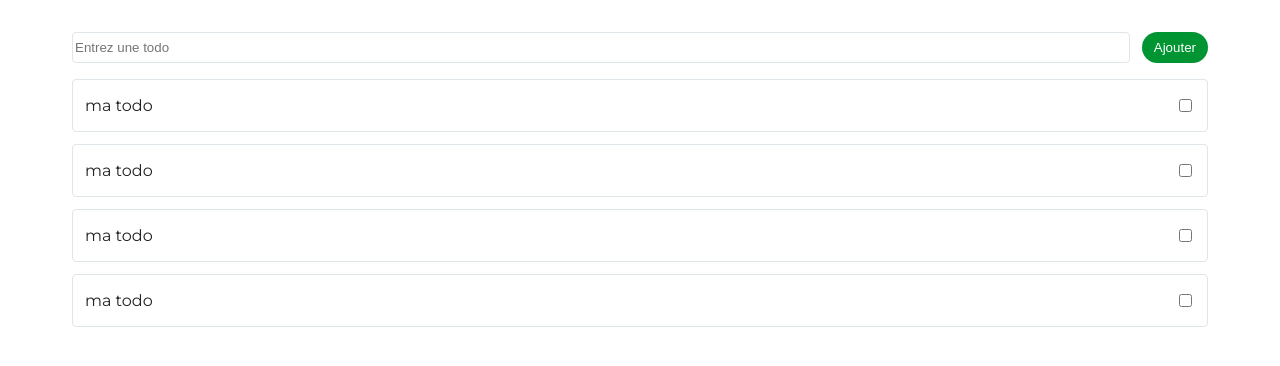
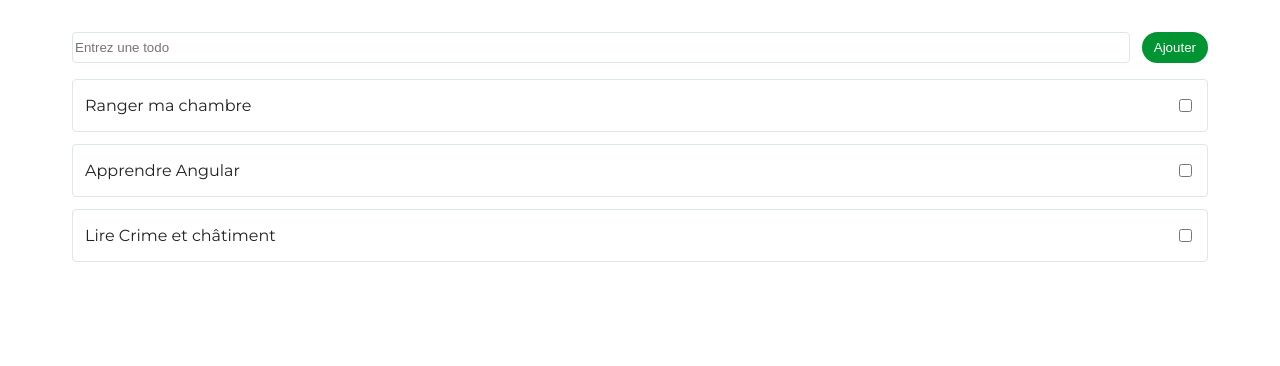
Before and after one commit to gtn-massart/Angular-Todolist, an Angular app: page / in a window 1280 px wide. Shown: the top 366 px of the page. Built offline with nearby package versions, Linux system fonts and the light colour scheme.

Commit message:
prop input

```diff
--- a/src/app/components/todo-container.ts
+++ b/src/app/components/todo-container.ts
@@ -1,18 +1,37 @@
-import { Component } from '@angular/core';
+import { Component, signal } from '@angular/core';
 import { TodoForm } from './todo-form';
 import { TodosList } from './todos-list';
+import { TodoInterface } from '../shared/interfaces/todo.interface';
 
 @Component({
   selector: 'app-todo-container',
   imports: [TodoForm, TodosList],
   template: `
     <app-todo-form />
-    <app-todos-list />
+    <app-todos-list [todosList]="todosList()" />
   `,
   styles: `
-    :host{
+    :host {
       padding: 32px;
     }
   `,
 })
-export class TodoContainer {}
+export class TodoContainer {
+  todosList = signal<TodoInterface[]>([
+    {
+      id: '1',
+      name: 'Ranger ma chambre',
+      done: false,
+    },
+    {
+      id: '2',
+      name: 'Apprendre Angular',
+      done: true,
+    },
+    {
+      id: '3',
+      name: 'Lire Crime et châtiment',
+      done: false,
+    },
+  ]);
+}
--- a/src/app/components/todo-form.ts
+++ b/src/app/components/todo-form.ts
@@ -4,14 +4,14 @@ import { Component } from '@angular/core';
   selector: 'app-todo-form',
   imports: [],
   template: `
-    <input type="text" class="flex-auto border" placeholder="Entrez une todo">
+    <input type="text" class="flex-auto border" placeholder="Entrez une todo" />
     <button class="btn btn-primary">Ajouter</button>
   `,
   styles: `
-  :host{
-    display: flex;
-    gap: 12px;
-  }
+    :host {
+      display: flex;
+      gap: 12px;
+    }
   `,
 })
 export class TodoForm {}
--- a/src/app/components/todo.ts
+++ b/src/app/components/todo.ts
@@ -1,14 +1,17 @@
-import { Component } from '@angular/core';
+import { Component, input } from '@angular/core';
+import { TodoInterface } from '../shared/interfaces/todo.interface';
 
 @Component({
   selector: 'app-todo',
   imports: [],
   template: `
     <li class="flex gap-12 border px-12">
-        <p class="flex-auto">ma todo</p>
-        <input type="checkbox" />
+      <p class="flex-auto">{{ todo().name }}</p>
+      <input type="checkbox" />
     </li>
   `,
   styles: ``,
 })
-export class Todo {}
+export class Todo {
+  todo = input.required<TodoInterface>();
+}
--- a/src/app/components/todos-list.ts
+++ b/src/app/components/todos-list.ts
@@ -1,15 +1,17 @@
-import { Component } from '@angular/core';
-import { Todo } from "./todo";
+import { Component, effect, input } from '@angular/core';
+import { Todo } from './todo';
+import { TodoInterface } from '../shared/interfaces/todo.interface';
 
 @Component({
   selector: 'app-todos-list',
   imports: [Todo],
   template: `
     <ul class="flex flex-col gap-12">
-      <app-todo />
-      <app-todo />
-      <app-todo />
-      <app-todo />
+      @for (todo of todosList(); track todo.id) {
+        <app-todo [todo]="todo" />
+      } @empty {
+        <li>Il n'y a aucune todo pour le moment</li>
+      }
     </ul>
   `,
   styles: `
@@ -18,4 +20,13 @@ import { Todo } from "./todo";
     }
   `,
 })
-export class TodosList {}
+export class TodosList {
+  todosList = input<TodoInterface[]>([]);
+
+  // ↓ effect pour debug
+  constructor() {
+    effect(() => {
+      console.log(this.todosList());
+    });
+  }
+}
```
